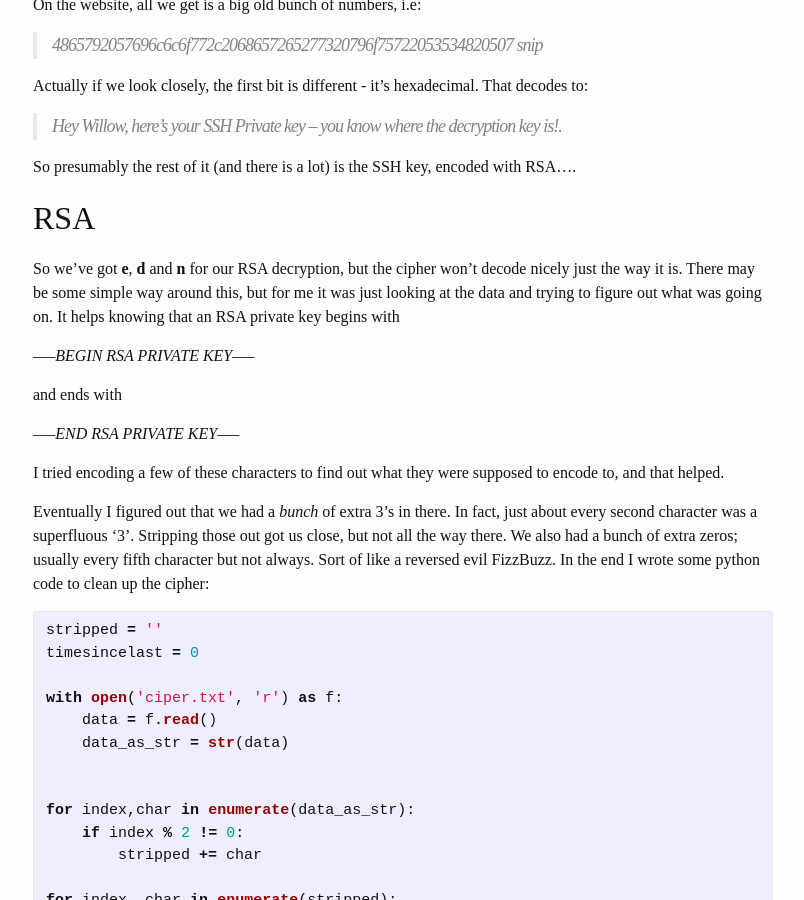
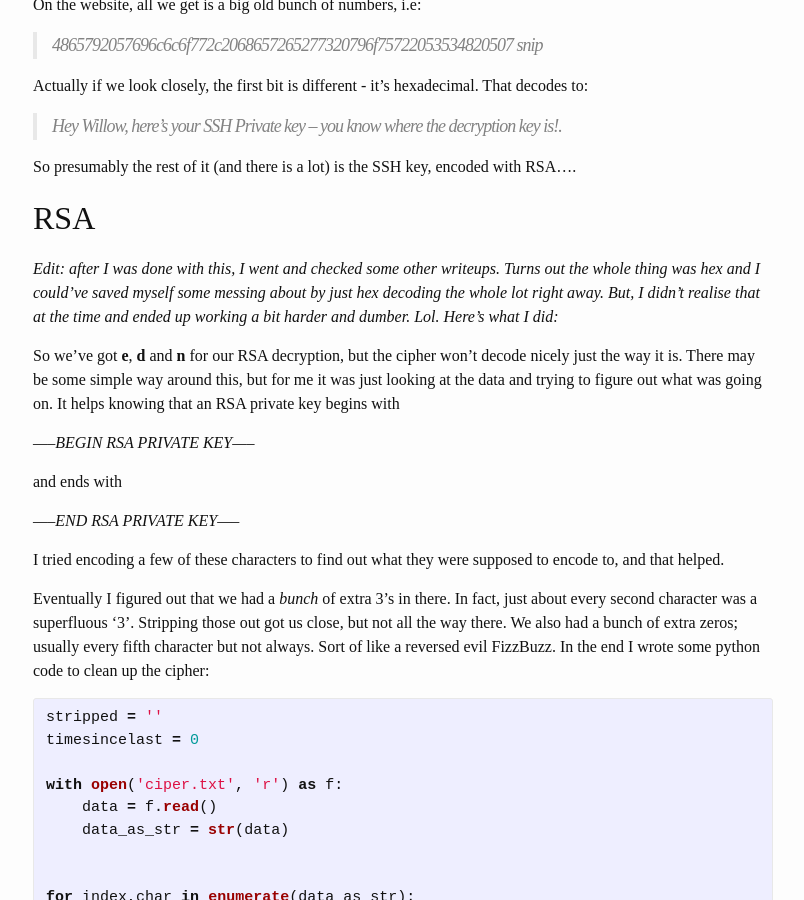
Before and after one commit to 0xordinaryday/blog, a Jekyll site: the page built from hacking/_posts/2020-08-08-willow.md, in a window 1280 px wide and 900 px high, scrolled down 802 px. Shown: the whole window, without its empty margins (237-1041 px from the left). Built offline with Jekyll 4.4.1, drawn with Linux system fonts in a browser that asks for light colours.

Commit message:
Edit willow

```diff
--- a/hacking/_posts/2020-08-08-willow.md
+++ b/hacking/_posts/2020-08-08-willow.md
@@ -41,6 +41,8 @@ Actually if we look closely, the first bit is different - it's hexadecimal. That
 So presumably the rest of it (and there is a lot)  is the SSH key, encoded with RSA....
 
 ## RSA
+*Edit: after I was done with this, I went and checked some other writeups. Turns out the whole thing was hex and I could've saved myself some messing about by just hex decoding the whole lot right away. But, I didn't realise that at the time and ended up working a bit harder and dumber. Lol. Here's what I did:*
+
 So we've got **e**, **d** and **n** for our RSA decryption, but the cipher won't decode nicely just the way it is. There may be some simple way around this, but for me it was just looking at the data and trying to figure out what was going on. It helps knowing that an RSA private key begins with
 
 *-----BEGIN RSA PRIVATE KEY-----*
```
